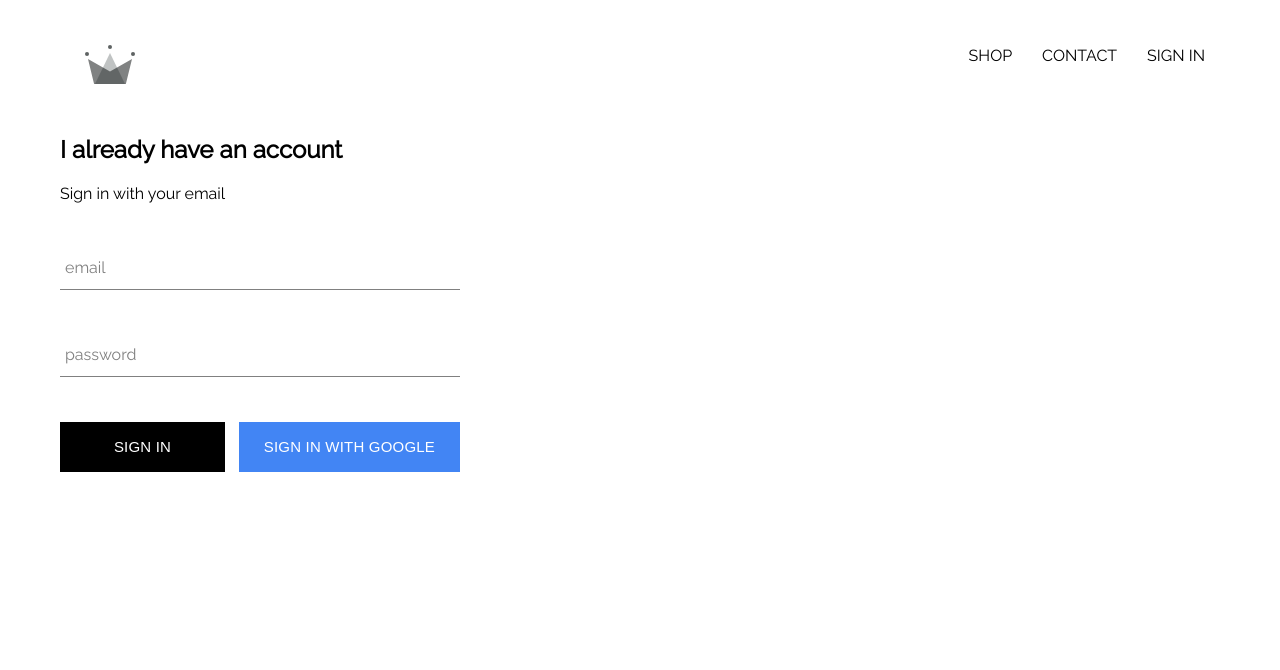
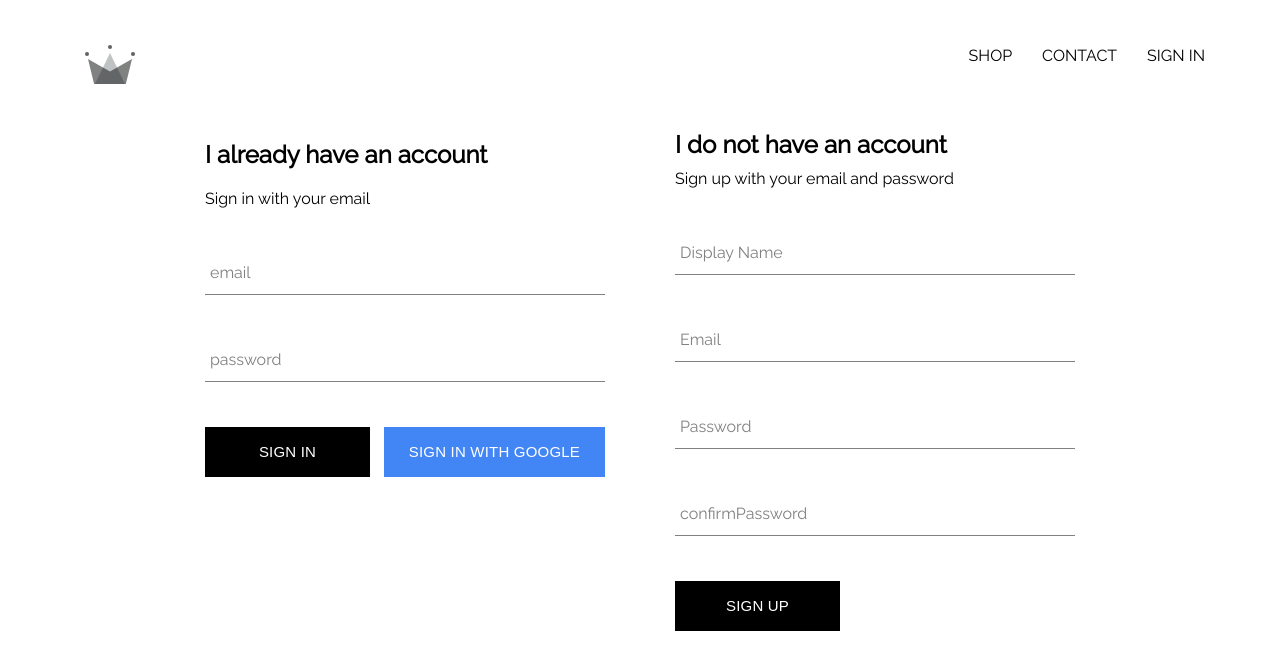
Before and after one commit to jeffk713/crwn-clothing, a React (Create React App) app: page /signin in a window 1280 px wide. Shown: the top 670 px of the page. Built offline with nearby package versions, Linux system fonts and the light colour scheme; no server answers.

Commit message:
implemented firebase utils with ability to store authenticated users into firestore database

```diff
--- a/src/App.js
+++ b/src/App.js
@@ -6,7 +6,7 @@
 import ShopPage from './pages/shop/shop.component';
 import SignInAndSignUp from './pages/sign-in-and-sign-up/sign-in-and-sign-up.component';
 import Header from './components/header/header.component';
-import { auth } from './firebase/firebase.utils';
+import { auth, createUserProfileDocument } from './firebase/firebase.utils';
 
 // firevase auth needs to store user information in state, 'App' component have been converted to class component.
 class App extends React.Component {
@@ -21,15 +21,31 @@
   unsubscribeFromAuth = null // new method for closing subscription
 
   componentDidMount() {
-    this.unsubscribeFromAuth = auth.onAuthStateChanged(user => {
+    this.unsubscribeFromAuth = auth.onAuthStateChanged(async userAuth => {
       // this is an open subscription
       //whenever any changes occur on firebase related to this application, firebase sends massage that auth state changed whether user state updated; signing in/out etc. Then it will give us user info, so we dont have to manually fetch everytime.
       // because it is an open subscription, we have to close subscription when application unmounted for no memory leak
       //Lec 84
-      this.setState({ currentUser: user });
+      if (userAuth) { //if user signs in, state gets changed
+        const userRef = await createUserProfileDocument(userAuth)
 
-      console.log(user); //
-    })
+        userRef.onSnapshot(snapShot => {
+          this.setState({
+            currentUser: {
+              id: snapShot.id,
+              ...snapShot.data() //.data() to be performed for actual data.
+            }
+          }/*, ()=> {
+            console.log(this.state); // ***setState is async. this needs to be called as a second function.
+          }*/);
+
+          console.log(this.state);
+        });
+      } else {
+        this.setState({currentUser: userAuth}); //meaning, if user signs out(userAuth = null), set 'currentUser' to 'null'
+      }
+
+    });
   }
 
   componentWillUnmount() {
--- /dev/null
+++ b/src/components/sign-up/sign-up.component.jsx
@@ -0,0 +1,104 @@
+import React from 'react';
+
+import FormInput from '../form-input/form-input.component';
+import CustomButton from '../custom-button/custom-button.component';
+
+import { auth, createUserProfileDocument } from '../../firebase/firebase.utils'
+
+import './sign-up.styles.scss';
+
+class SignUp extends React.Component {
+  constructor() {
+    super();
+
+    this.state = {
+      displayName: '',
+      email: '',
+      password: '',
+      confirmPassword: ''
+    }
+  }
+
+  handleSubmit = async event => {
+    event.preventDefault();
+
+    const { displayName, email, password, confirmPassword } = this.state;
+
+    if(password !== confirmPassword) {
+      alert("passwords don't match");
+      return;
+    }
+
+    try {
+      const {user} = await auth.createUserWithEmailAndPassword(email, password)
+
+      await createUserProfileDocument(user, {displayName});
+
+      this.setState({ // this clears the form
+        displayName: '',
+        email: '',
+        password: '',
+        confirmPassword: ''
+      });
+
+    } catch (error) {
+      console.error(error);
+    }
+
+  }
+
+  handleChange = event => {
+    const { name, value } = event.target;
+
+    this.setState({ [name]: value });
+  }
+
+
+  render() {
+    const { displayName, email, password, confirmPassword } = this.state;
+    return (
+      <div className='sign-up'>
+        <h2 className='title'>I do not have an account</h2>
+        <span>Sign up with your email and password</span>
+        <form className='sign-up-form' onSubmit={this.handleSubmit}>
+          <FormInput
+            type='text'
+            name='displayName'
+            value={displayName}
+            onChange={this.handleChange}
+            label='Display Name'
+            required
+          />
+          <FormInput
+            type='email'
+            name='email'
+            value={email}
+            onChange={this.handleChange}
+            label='Email'
+            required
+          />
+          <FormInput
+            type='password'
+            name='password'
+            value={password}
+            onChange={this.handleChange}
+            label='Password'
+            required
+          />
+          <FormInput
+            type='password'
+            name='confirmPassword'
+            value={confirmPassword}
+            onChange={this.handleChange}
+            label='confirmPassword'
+            required
+          />
+          <CustomButton type='submit'> SIGN UP </CustomButton>
+        </form>
+      </div>
+    )
+  }
+
+}
+
+export default SignUp;
--- /dev/null
+++ b/src/components/sign-up/sign-up.styles.scss
@@ -0,0 +1,9 @@
+.sign-up {
+  display: flex;
+  flex-direction: column;
+  width: 400px;
+
+  .title {
+    margin: 10px 0;
+  }
+}
--- a/src/firebase/firebase.utils.js
+++ b/src/firebase/firebase.utils.js
@@ -12,6 +12,38 @@
   appId: "1:1040735018291:web:1612cd447239162bd2b246",
   measurementId: "G-CVD8K33CMZ"
 };
+
+//lec 89 taking userAuth from 'auth' library, including 'uid' etc, put it in firestore database
+export const createUserProfileDocument = async (userAuth, additionalData) => { // we are making API request, so it is async
+  // userAuth is the object from 'auth' library
+  if (!userAuth) return; // we wanna perform this function only if user sign in.
+
+  const userRef = firestore.doc(`users/${userAuth.uid}`); //uid is dynamically gnerated ID string by google when user is authenticated
+  //userRef is queryReference Document version from ".doc(`users/${userAuth.uid}`)"
+  //'only document reference' object is used with "CRUD" method (creat= .set(), retrieve= .get(), update= .update(), delete= .delete())
+  //queryReference does not have actual data, but have details like 'path' 'id' etc
+
+  const snapShot = await userRef.get(); // async
+  //snapShot object is from perfoming .get() method. this snapShot is document snapShot since .get() is performed with documentRef.
+
+  if (!snapShot.exists) { //meaning if it does not exist, we wanna store it in database
+    const { displayName, email } = userAuth;
+    const createdAt = new Date();
+
+    try {
+      await userRef.set({ //create the data from userAuth
+        displayName,
+        email,
+        createdAt,
+        ...additionalData
+      })
+    } catch (error) {
+      console.log('error creating user', error.message );
+    }
+  }
+
+  return userRef; // in case we need it later.
+}
 
 firebase.initializeApp(myOwnConfig);
 
--- a/src/pages/sign-in-and-sign-up/sign-in-and-sign-up.component.jsx
+++ b/src/pages/sign-in-and-sign-up/sign-in-and-sign-up.component.jsx
@@ -1,12 +1,14 @@
 import React from 'react';
 
+import SignIn from '../../components/sign-in/sign-in.component';
+import SignUp from '../../components/sign-up/sign-up.component';
+
 import './sign-in-and-sign-up.styles.scss';
-
-import SignIn from '../../components/sign-in/sign-in.component'
 
 const SignInAndSignUpPage = () => (
   <div className='sign-in-and-sign-up'>
     <SignIn />
+    <SignUp />
   </div>
 )
 
--- a/src/pages/sign-in-and-sign-up/sign-in-and-sign-up.styles.scss
+++ b/src/pages/sign-in-and-sign-up/sign-in-and-sign-up.styles.scss
@@ -0,0 +1,6 @@
+.sign-in-and-sign-up {
+  width: 870px;
+  display: flex;
+  justify-content: space-between;
+  margin: 30px auto;
+}
```
Also changed, not shown: src/components/sign-in/sign-in.component.jsx (+7 -7 lines).
